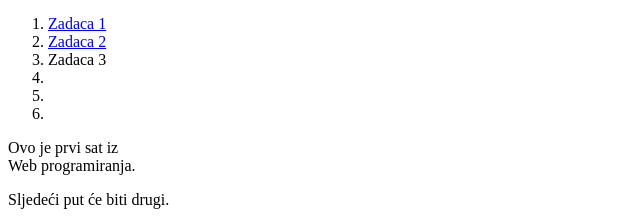
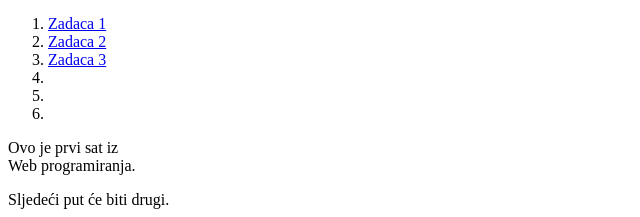
Before and after one commit to ninaaaaaa04/wp_nina_ivanovic, a plain HTML site: page index.html in a window 1280 px wide. Shown: the part 372-589 px from the top of the page, 0-640 px from the left. Drawn offline with Linux system fonts and the light colour scheme.

Commit message:
Update index.html

```diff
--- a/index.html
+++ b/index.html
@@ -21,7 +21,7 @@
     <ol>
         <li><a href="zadace/zadaca1.html">Zadaca 1</a></li>
         <li><a href="zadace/zadaca2.html">Zadaca 2</a></li>
-        <li><a href="zadace/zadaca3.html"></a> Zadaca 3</li>
+        <li><a href="zadace/zadaca3.html"> Zadaca 3</a></li>
         <li></li>
         <li></li>
         <li></li>
```
